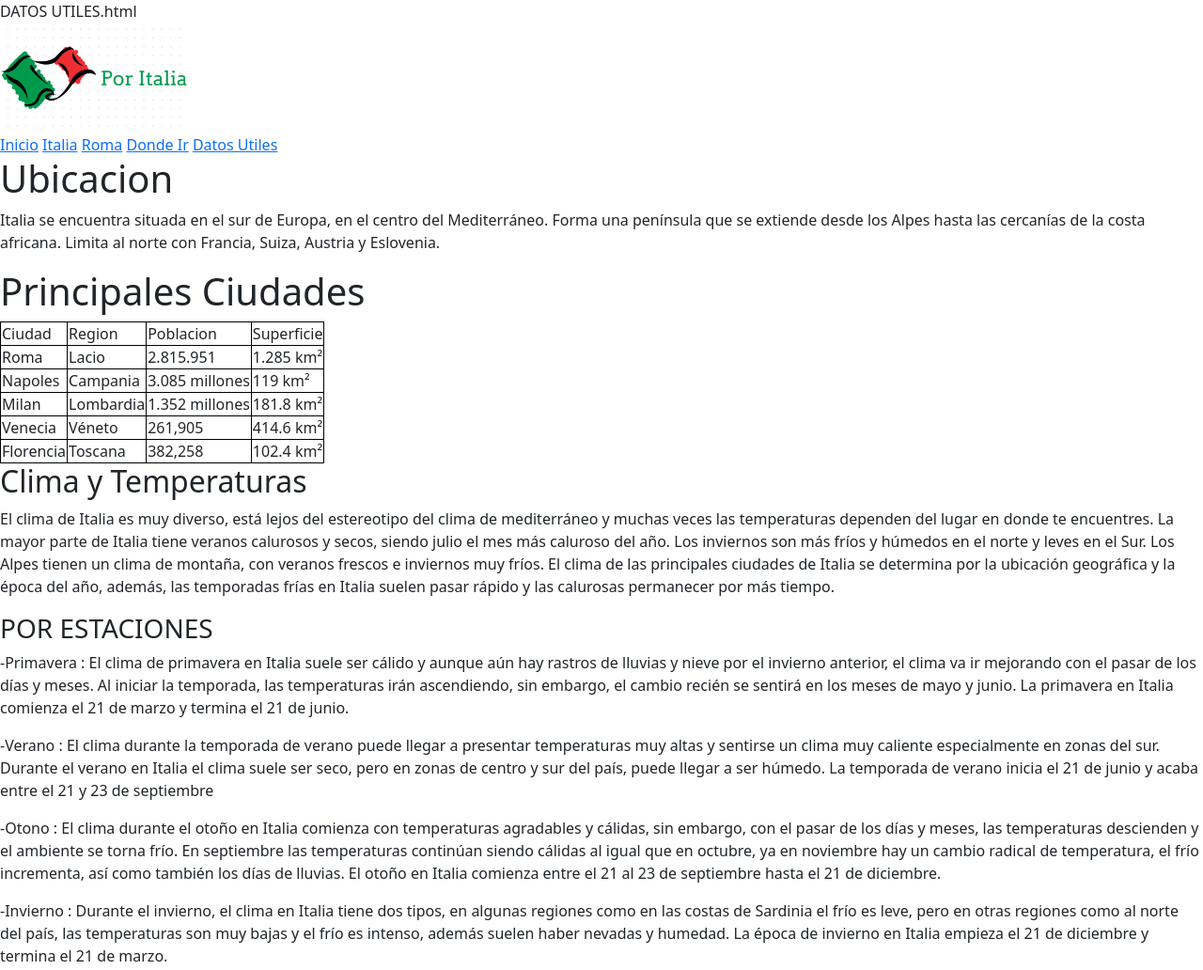
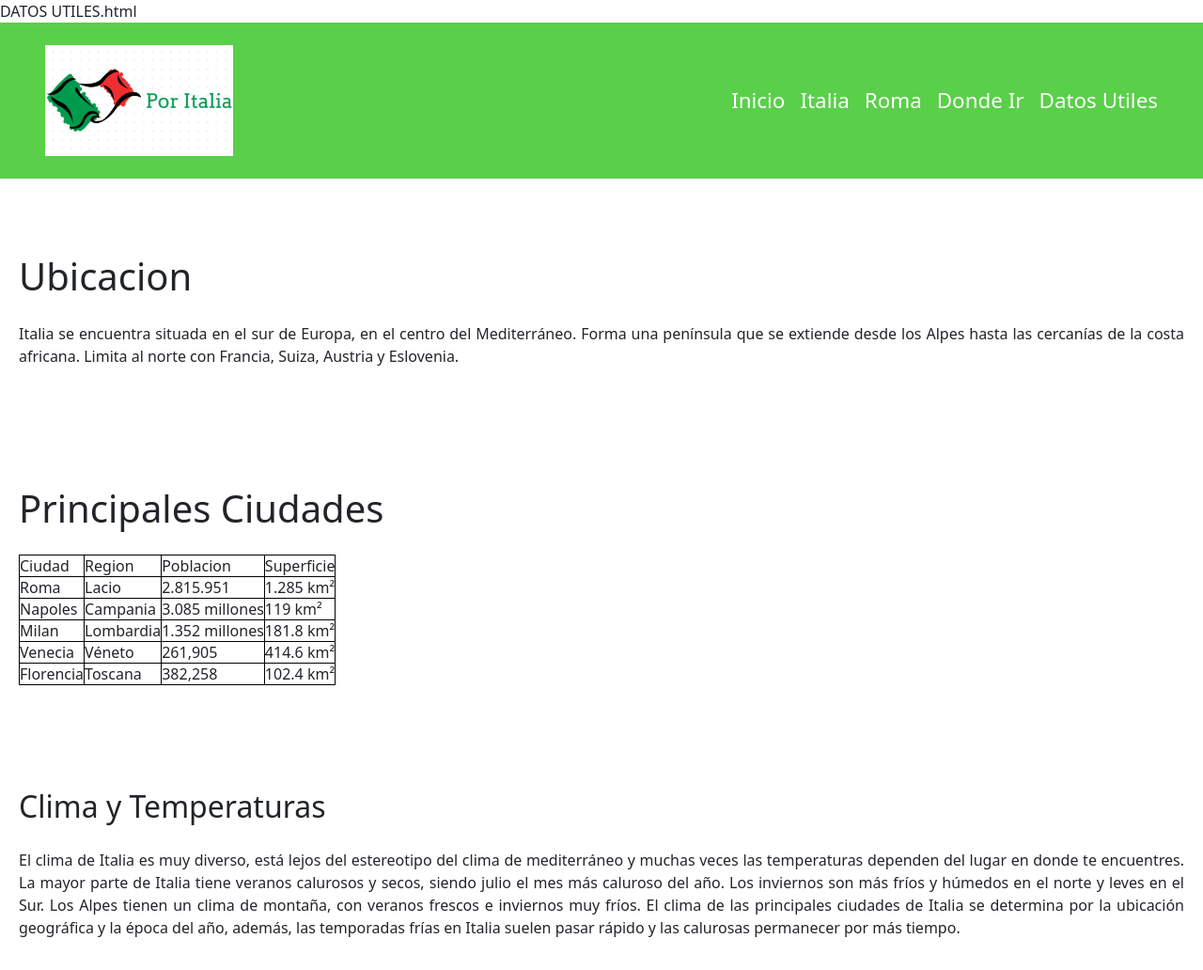
Before and after one commit to lautarohaili/proyecto_pagina_web, a website: page paginas/datos utiles.html in a window 1280 px wide. Shown: the top 1032 px of the page at 94% size. Drawn offline with nearby package versions, Linux system fonts and the light colour scheme; files that its build step writes are made by us from their sources; a web font is replaced by a local one.

Commit message:
probando SCSS

```diff
--- a/package.json
+++ b/package.json
@@ -4,7 +4,9 @@
   "description": "",
   "main": "index.js",
   "scripts": {
-    "test": "echo \"Error: no test specified\" && exit 1"
+    "test": "echo \"Error: no test specified\" && exit 1",
+    "build-css": "node-sass --include-path scss scss/style.scss css/style/style.css",
+    "watch-css": "nodemon -e scss -x \"npm run build-css\""
   },
   "repository": {
     "type": "git",
--- a/paginas/datos utiles.html
+++ b/paginas/datos utiles.html
@@ -6,7 +6,7 @@ DATOS UTILES.html
     <meta http-equiv="X-UA-Compatible" content="IE=edge" />
     <meta name="viewport" content="width=device-width, initial-scale=1.0" />
     <title>Datos Utiles</title>
-    <link rel="stylesheet" href="../Style/style.css" />
+    <link rel="stylesheet" href="../css/style/style.css" />
     <link rel="preconnect" href="https://fonts.googleapis.com" />
     <link rel="preconnect" href="https://fonts.gstatic.com" crossorigin />
     <link
--- /dev/null
+++ b/scss/pages/datos utiles.scss
@@ -0,0 +1,92 @@
+/* ============= HEADER ============== */
+
+.header {
+  display: flex;
+  align-items: center;
+  justify-content: space-between;
+  background-color: $color-primario;
+  color: $blanco;
+  padding: 0 3rem;
+
+  .header__logo {
+    padding: 1.5rem 0;
+  }
+
+  .header__links {
+    display: flex;
+    gap: 1rem;
+
+    .header__link {
+      color: white;
+      text-decoration: none;
+      font-size: 1.4rem;
+    }
+  }
+}
+
+/* ============= MAIN ============== */
+
+.section1 {
+  margin-top: 50px;
+  padding: 30px 20px;
+
+  .section1__tittle {
+  }
+
+  .section1__text {
+    margin-top: 25px;
+    text-align: justify;
+  }
+}
+
+.section2 {
+  margin-top: 50px;
+  padding: 30px 20px;
+
+  .section2__tittle {
+  }
+
+  .section2__table {
+    margin-top: 25px;
+  }
+}
+
+.section3 {
+  margin-top: 50px;
+  padding: 30px 20px;
+
+  .section3__tittle {
+  }
+
+  .section3__text {
+    margin-top: 25px;
+    text-align: justify;
+  }
+
+  .section3__article {
+    margin-top: 35px;
+    padding: 20px;
+    .section3__tittle {
+    }
+
+    .section3__text {
+      margin-top: 25px;
+      text-align: justify;
+    }
+  }
+}
+
+.section4 {
+  margin-top: 50px;
+  padding: 30px 20px;
+
+  .section4__tittle {
+  }
+
+  .section4__text {
+    margin-top: 25px;
+    text-align: justify;
+  }
+}
+
+/* ============= FOOTER ============== */
--- a/scss/style.scss
+++ b/scss/style.scss
@@ -0,0 +1,15 @@
+@import "./pages/datos\ utiles.scss";
+@import "./variables.scss";
+
+* {
+  margin: 0%;
+  padding: 0%;
+  box-sizing: border-box;
+}
+
+body {
+  background-color: white;
+  font-size: 20px;
+  margin: 5px;
+  font-family: "Arima Madurai", cursive;
+}
--- /dev/null
+++ b/scss/variables.scss
@@ -0,0 +1,4 @@
+$color-primario: #5acf4a;
+$color-secundario: #3ecf2a;
+$negro: #333;
+$blanco: #eee;
```
Also changed, not shown: index.html (+1 -1 lines), paginas/donde ir.html (+1 -1 lines), paginas/italia.html (+1 -1 lines), paginas/roma.html (+1 -1 lines), css/style/style.css.
